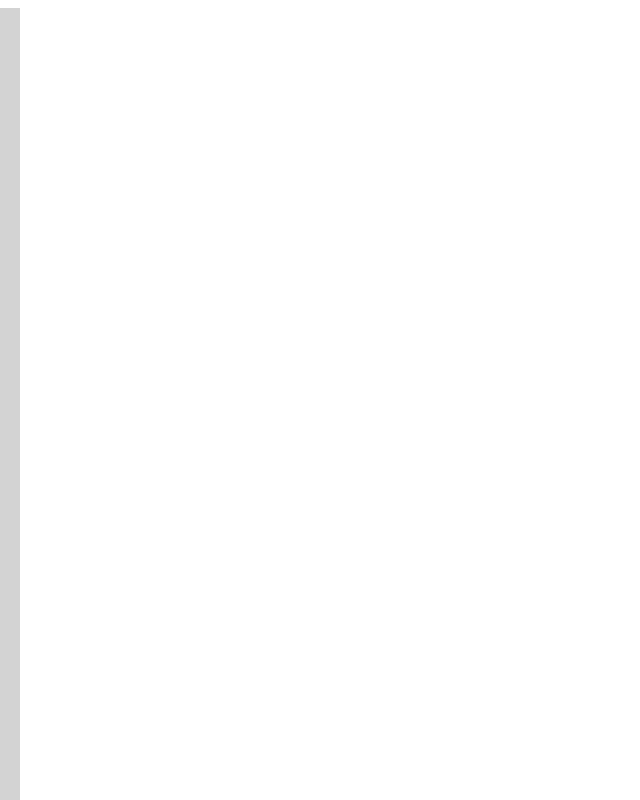
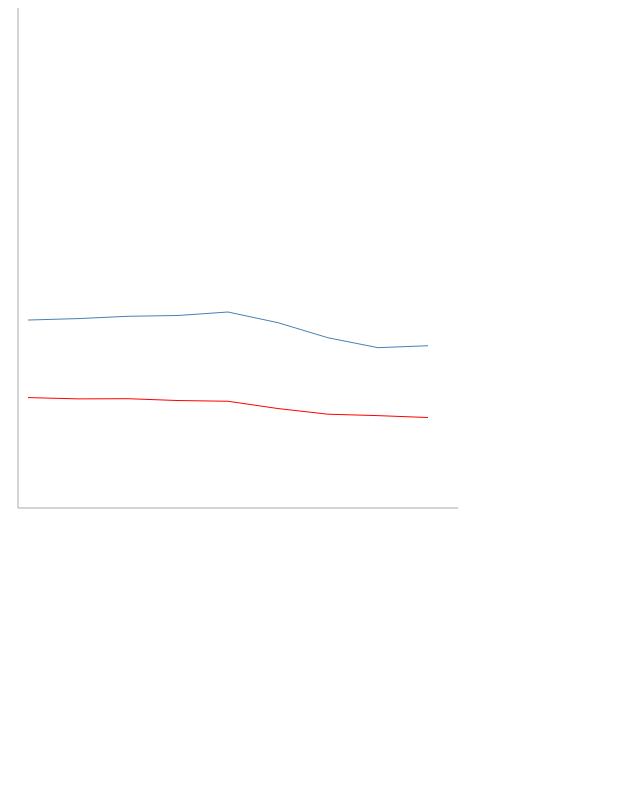
Before and after one commit to FeiC2015/2415-assignment01, a website: page public_html/assignment-01-01.html in a window 1280 px wide. Shown: the top 800 px of the page, without its empty margins (0-640 px from the left). Drawn offline with nearby package versions, Linux system fonts and the light colour scheme.

Commit message:
lines (data) added in

```diff
--- a/public_html/assignment-01-01.html
+++ b/public_html/assignment-01-01.html
@@ -9,57 +9,54 @@ and open the template in the editor.
     <title>Poverty Across Races Over Time</title>
 
 		<style>
-			div.bar {
-				display: inline-block;
-				width: 20px;
-				height: 75px;
-				margin-right: 2px;
-				background-color: lightgray;
+			#povery-by-race {
+				border: 2px darkorange
 			}
 
 		</style>
 	</head>
 	<body>
 		<script src="https://cdnjs.cloudflare.com/ajax/libs/d3/3.5.5/d3.min.js"></script>
-<!--		<script type="text/javascript">
 
-			//Width and height
-			var w = 500;
-			var h = 100;
+		<script>
+			var svg = d3.selectAll('body')
+							.append('svg')
+							.attr('id', 'poverty-by-race')
+							.attr('width', 1000)
+							.attr('height', 1000);
 
-			var dataset = [ 5, 10, 13, 19, 21, 25, 22, 18, 15, 13,
-							11, 12, 15, 20, 18, 17, 16, 18, 23, 25 ];
+//			var coor = {
+//				'x1': 0,
+//				'y1': 0,
+//				'x2': 10,
+//				'y2': 10
+//			};
 
-			//Create SVG element
-			var svg = d3.select("body")
-						.append("svg")
-						.attr("width", w)
-						.attr("height", h);
+			var axisGroup = svg.append('g').attr('stroke', 'darkgray');
+			axisGroup.append('line').attr('id', 'X-Axis').attr('x1', 10).attr('y1', 500).attr('x2', 450).attr('y2', 500);
+			axisGroup.append('line').attr('id', 'Y-Axis').attr('x1', 10).attr('y1', 0).attr('x2', 10).attr('y2', 500);
 
-			svg.selectAll("rect")
-			   .data(dataset)
-			   .enter()
-			   .append("rect")
-			   .attr("x", function(d, i) {
-			   		return i * 21;	//Bar width of 20 plus 1 for padding
-			   })
-			   .attr("y", 0)
-			   .attr("width", 20)
-			   .attr("height", 100);
+			var white = svg.append('g').attr('stroke', 'steelblue');
+			white.append('line').attr('x1', 20).attr('y1', 312.04).attr('x2', 70).attr('y2', 310.60);
+			white.append('line').attr('x1', 70).attr('y1', 310.60).attr('x2', 120).attr('y2', 308.29);
+			white.append('line').attr('x1', 120).attr('y1', 308.29).attr('x2', 170).attr('y2', 307.49);
+			white.append('line').attr('x1', 170).attr('y1', 307.49).attr('x2', 220).attr('y2', 304.01);
+			white.append('line').attr('x1', 220).attr('y1', 304.01).attr('x2', 270).attr('y2', 314.7);
+			white.append('line').attr('x1', 270).attr('y1', 314.70).attr('x2', 320).attr('y2', 329.76);
+			white.append('line').attr('x1', 320).attr('y1', 329.76).attr('x2', 370).attr('y2', 339.68);
+			white.append('line').attr('x1', 370).attr('y1', 339.68).attr('x2', 420).attr('y2', 337.73);
 
-		</script>-->
-		<script type="text/javascript">
-			var data = [29935, 18796, 11959, 1785, 12744];
+			var black = svg.append('g').attr('stroke', 'red');
+			black.append('line').attr('x1', 20).attr('y1', 389.59).attr('x2', 70).attr('y2', 390.89);
+			black.append('line').attr('x1', 70).attr('y1', 390.89).attr('x2', 120).attr('y2', 390.71);
+			black.append('line').attr('x1', 120).attr('y1', 390.71).attr('x2', 170).attr('y2', 392.54);
+			black.append('line').attr('x1', 170).attr('y1', 392.54).attr('x2', 220).attr('y2', 393.25);
+			black.append('line').attr('x1', 220).attr('y1', 393.25).attr('x2', 270).attr('y2', 400.56);
+			black.append('line').attr('x1', 270).attr('y1', 400.56).attr('x2', 320).attr('y2', 406.21);
+			black.append('line').attr('x1', 320).attr('y1', 406.21).attr('x2', 370).attr('y2', 407.63);
+			black.append('line').attr('x1', 370).attr('y1', 407.63).attr('x2', 420).attr('y2', 409.52);
 
-			d3.selectAll("body")
-							.data(data)
-							.enter()
-							.append("div")
-							.attr("class", "bar")
-							.style("height", function(d) {
-								var barHeight = d;
-								return barHeight + "px";
-							});
+
 		</script>
   </body>
 
```
